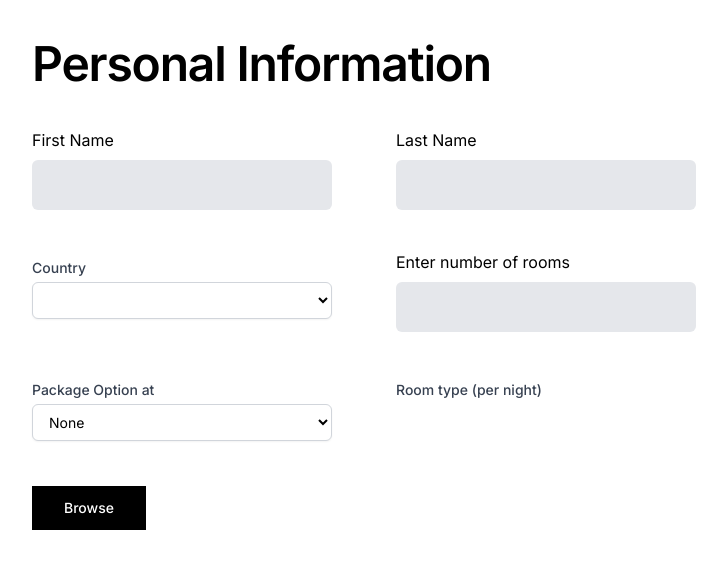
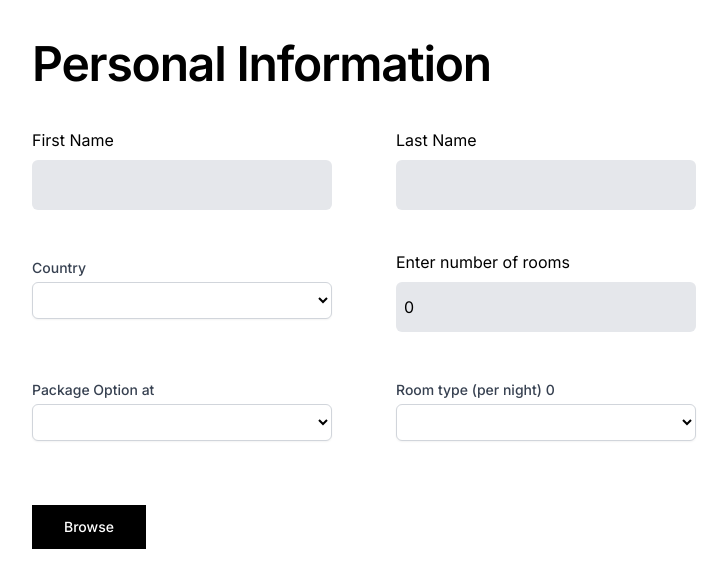
Before and after one commit to HrijulChauhan/UselessHotel, a Vue app: page /form in a window 1280 px wide. Shown: the top 588 px of the page, without its empty margins (80-807 px from the left). Built offline with nearby package versions, Linux system fonts and the light colour scheme.

Commit message:
Managed to connect the FORM.vue component to the Java API and store all info on mySQL db

```diff
--- a/src/components/Form.vue
+++ b/src/components/Form.vue
@@ -14,13 +14,13 @@
 
       <div class="flex flex-col">
         <label for="">First Name</label>
-        <input type="text" class=" bg-gray-200 mt-2 rounded-md p-2" style="width:300px; height: 50px;">
+        <input type="text" class=" bg-gray-200 mt-2 rounded-md p-2" style="width:300px; height: 50px;" v-model="firstName">
       </div>
 
 
       <div class="flex flex-col pl-16">
         <label for="">Last Name</label>
-        <input type="text" class="bg-gray-200 mt-2 rounded-md p-2" style="width:300px; height: 50px;">
+        <input type="text" class="bg-gray-200 mt-2 rounded-md p-2" style="width:300px; height: 50px;" v-model="lastName">
       </div>
 
     </div>
@@ -51,9 +51,9 @@
 
       <div class="flex flex-col pl-16 mt-10">
         <label for="">Enter number of rooms</label>
-        <input type="text" class="bg-gray-200 mt-2 rounded-md p-2" style="width:300px; height: 50px;">
+        <!-- <p>{{ NumberOfRooms }}</p> -->
+        <input type="number" class="bg-gray-200 mt-2 rounded-md p-2" style="width:300px; height: 50px;" v-model="NumberOfRooms">
       </div>
-
     </div>
 
 
@@ -62,15 +62,15 @@
       <div class="col-span-6 sm:col-span-3 mt-10 " style="width:300px; height: 50px;">
 
         <label for="country" class="block text-sm font-medium text-gray-700 mt-2">Package Option at {{
-          selectedLocation
+          amenities
         }}</label>
         <select id="country" name="country" autocomplete="country-name"
-          class="mt-1 block w-full rounded-md border border-gray-300 bg-white py-2 px-3 shadow-sm focus:border-indigo-500 focus:outline-none focus:ring-indigo-500 sm:text-sm">
+          class="mt-1 block w-full rounded-md border border-gray-300 bg-white py-2 px-3 shadow-sm focus:border-indigo-500 focus:outline-none focus:ring-indigo-500 sm:text-sm" v-model="amenities">
 
-          <option>None</option>
-          <option>Breakfast included</option>
-          <option>Breakfast + Dinner</option>
-          <option>Breakfast, Dinner + Unlimited Drinks</option>
+          <option value="none">None</option>
+          <option value="breakfast">Breakfast included</option>
+          <option value="breakfast + dinner">Breakfast + Dinner</option>
+          <option value="breakfast, dinner + unlimited drinks">Breakfast, Dinner + Unlimited Drinks</option>
         </select>
 
 
@@ -79,15 +79,15 @@
       <!-- room type + rate -->
       <div class="col-span-6 sm:col-span-3 mt-10 pl-16">
 
-        <label for="country" class="block text-sm font-medium text-gray-700 mt-2">Room type (per night)</label>
+        <label for="country" class="block text-sm font-medium text-gray-700 mt-2">Room type (per night) {{ roomRate }}</label>
         <select id="country" name="country" autocomplete="country-name"
           class="mt-1 block w-full rounded-md border border-gray-300 bg-white py-2 px-3 shadow-sm focus:border-indigo-500 focus:outline-none focus:ring-indigo-500 sm:text-sm"
-          style="width:300px" v-if="selectedLocation == 'Mexico'">
+          style="width:300px" v-model="roomRate">
 
-          <option>Single Bedroom 50$</option>
-          <option>Double Bedroom 75$</option>
-          <option>Suite 125$</option>
-          <option>Penthouse 250$</option>
+          <option value="50">Single Bedroom 50$</option>
+          <option value="75">Double Bedroom 75$</option>
+          <option value="125">Suite 125$</option>
+          <option value="250">Penthouse 250$</option>
         </select>
 
 
@@ -98,6 +98,8 @@
     <div class="text-sm mt-16">
       <button class="font-medium px-8 py-3 bg-black text-white" @click="postToApi()">Browse</button>
     </div>
+
+
 
   </form>
 </template>
@@ -111,26 +113,38 @@ import axios from 'axios'
 export default {
   data() {
     return {
+      firstName:'',
+      lastName:'',
       selectedLocation: '',
+      NumberOfRooms: 0,
+      amenities:'',
+      roomRate: 0,
     }
   },
+
+
   methods: {
+
     postToApi() {
       axios.post('http://localhost:8080/api/v1/hotel', {
 
-        "name": "This is a POST from vue",
-        "location": "Budapest",
-        "description": " BRUH 5-star hotel in the heart of Budapest",
-        "numberOfRooms": 2,
-        "amenities": "Spa, fitness center, room service, concierge",
-        "roomRate": 150.50
+        "name": this.firstName + " " + this.lastName,
+        "location": this.selectedLocation,
+        "numberOfRooms": this.NumberOfRooms,
+        "description": "",
+        "amenities": this.amenities,
+        "roomRate": this.roomRate
 
         }
       )
+    },
+
+    validateNumberOfRooms(e){
+      this.NumberOfRooms = parseInt(e.target.value)
+      console.log(NumberOfRooms)
     }
   }
 }
 
-// console.log(selectedLocation)
 
 </script>
```
